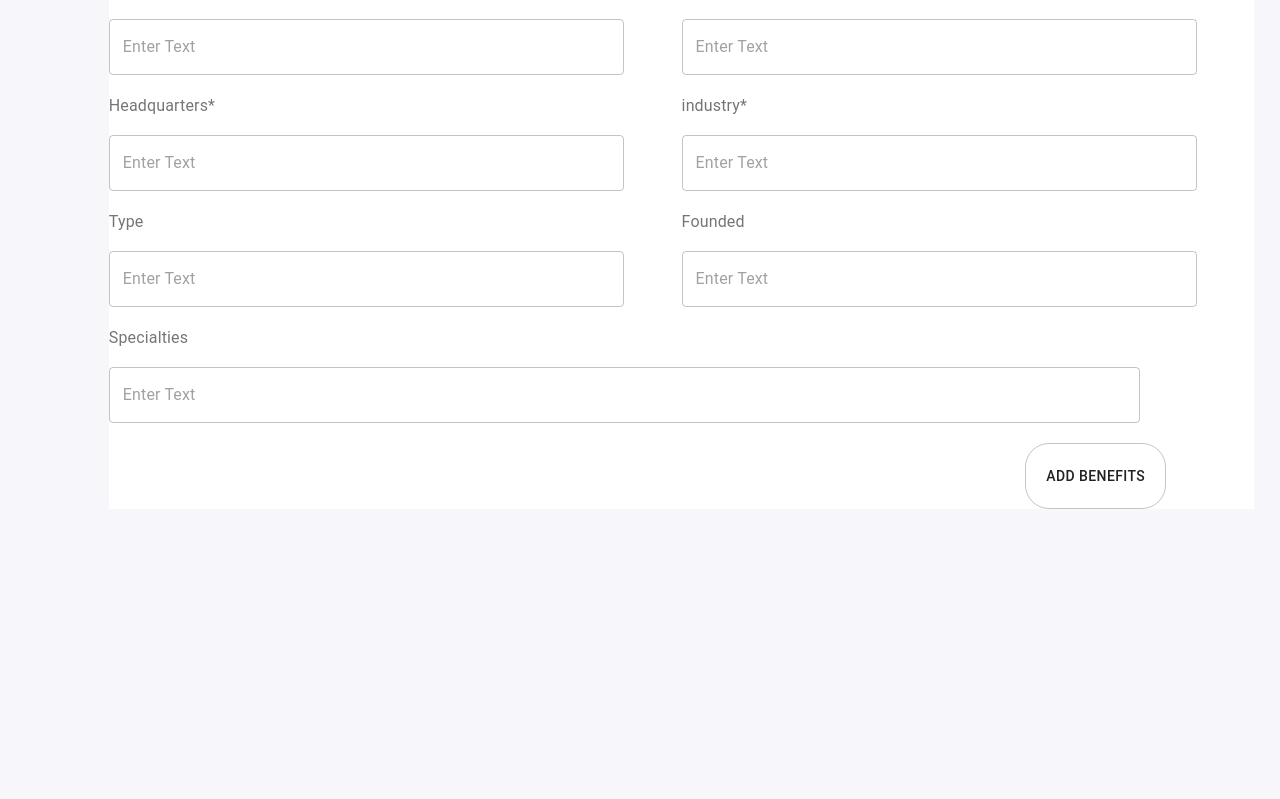
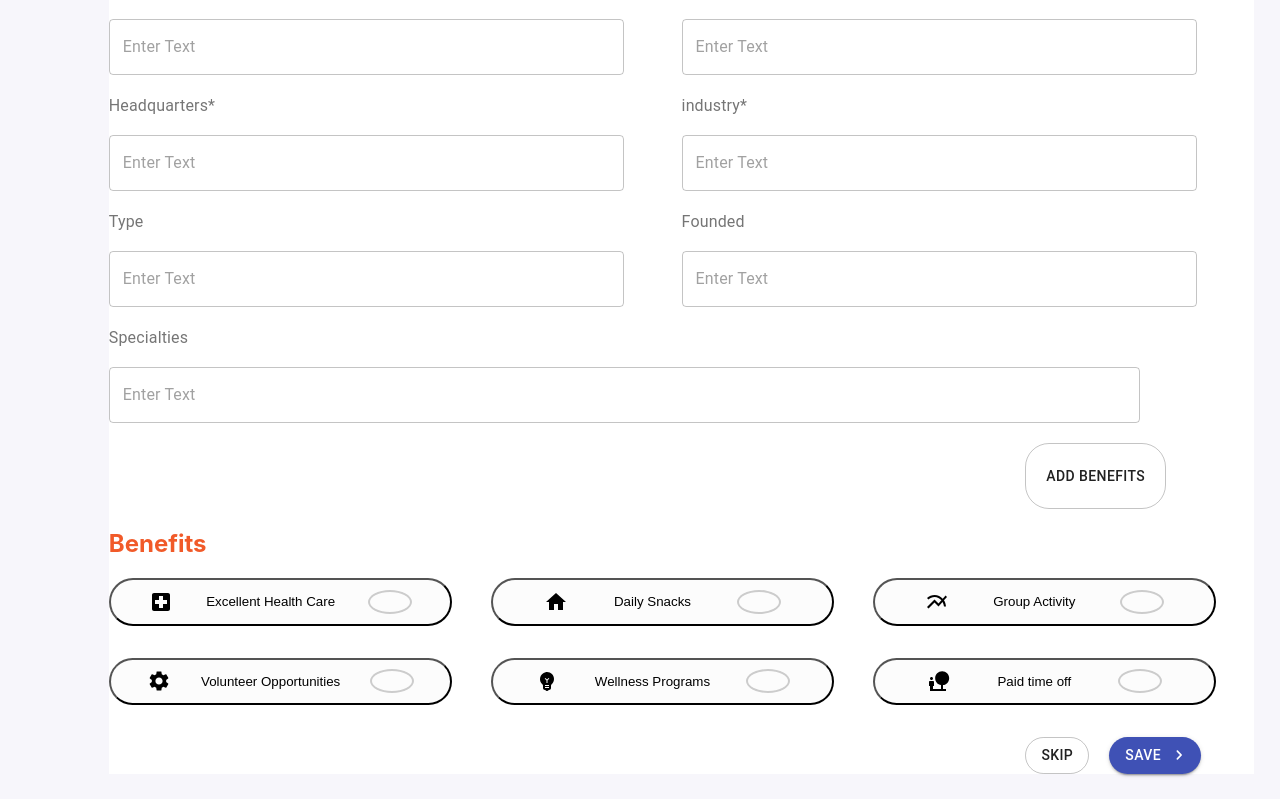
Before and after one commit to Arefin6/react-mui-task, a React (Create React App) app: page / in a window 1280 px wide. Shown: the part 1037-1836 px from the top of the page. Before the commit the page ends 1572 px from the top, so only its background shows below. Built offline with nearby package versions, Linux system fonts and the light colour scheme.

Commit message:
Benifits done

```diff
--- a/public/index.html
+++ b/public/index.html
@@ -10,6 +10,7 @@
       content="Web site created using create-react-app"
     />
     <link rel="apple-touch-icon" href="%PUBLIC_URL%/logo192.png" />
+    <link rel="stylesheet" href="https://pro.fontawesome.com/releases/v5.10.0/css/all.css" integrity="sha384-AYmEC3Yw5cVb3ZcuHtOA93w35dYTsvhLPVnYs9eStHfGJvOvKxVfELGroGkvsg+p" crossorigin="anonymous"/>
     <!--
       manifest.json provides metadata used when your web app is installed on a
       user's mobile device or desktop. See https://developers.google.com/web/fundamentals/web-app-manifest/
--- a/src/App.css
+++ b/src/App.css
@@ -7,3 +7,36 @@ body{
 .text:focus{
   outline: red;
 }
+.benefits{
+  width:90%;
+  background-color: #fcfcfc;
+  border-radius: 24px 24px;
+  display: flex;
+  align-items: center;
+  justify-content: space-evenly;
+  margin-bottom: 2rem;
+}
+.benefits:hover,.benefits:focus{
+   cursor:pointer;
+   outline: none;
+}
+.icon{
+  font-size:24px;
+}
+.btn{
+ width:40px;
+ height:20px;
+ border:2px solid #ccc;
+ border-radius: 60%;
+}
+.btn:focus{
+  outline: none;
+}
+.btn:hover{
+  cursor: pointer;
+}
+.active{
+  color: #fff;
+  background-color: #F77631;
+  border: #fff;
+}
--- a/src/App.js
+++ b/src/App.js
@@ -9,6 +9,7 @@ function App() {
       <Nav></Nav>
       <Header></Header>
       <CompanyForm></CompanyForm>
+
     </div>
   );
 }
--- /dev/null
+++ b/src/components/Benifites/Benefits.js
@@ -0,0 +1,59 @@
+import { Button, Grid } from '@material-ui/core';
+import {makeStyles} from '@material-ui/core/styles';
+import React from 'react';
+import BenefitsData from '../../data/BenefitsData';
+import BenefitsDetails from './BenefitsDetails';
+import NavigateNextRoundedIcon from '@material-ui/icons/NavigateNextRounded';
+
+
+const useStyles = makeStyles((theme) => ({
+
+    benefitColor:{
+      color:'#f15a29'
+    },
+    grid:{
+      marginLeft:'80%'
+    },
+    btnRounded:{
+     borderRadius:"20px 20px 20px 20px"
+    }
+
+
+  }));
+
+const Benefits = () => {
+    const classes = useStyles();
+
+    return (
+        <>
+         <h2 className={classes.benefitColor}>Benefits</h2>
+          <Grid container>
+
+            {BenefitsData.map((benefit,index) =>
+             <BenefitsDetails key={index} benefit={benefit}></BenefitsDetails>
+          )}
+           <Grid item md={12} className={classes.grid}>
+           <Button
+           variant="outlined"
+           color="default"
+           style={{marginRight:'20px'}}
+           className={classes.btnRounded}
+           >
+                Skip
+            </Button>
+           <Button
+           variant="contained"
+           color="primary"
+           endIcon ={<NavigateNextRoundedIcon/>}
+           className={classes.btnRounded}
+           >
+                Save
+            </Button>
+           </Grid>
+          </Grid>
+
+        </>
+    );
+};
+
+export default Benefits;
--- /dev/null
+++ b/src/components/Benifites/BenefitsDetails.js
@@ -0,0 +1,29 @@
+import { Grid } from '@material-ui/core';
+import React, { useState } from 'react';
+
+
+const BenefitsDetails = ({benefit}) => {
+    const [checked,setChecked] = useState(false)
+
+     const handleClick = (e) =>{
+         setChecked(true)
+         e.preventDefault()
+     }
+    return (
+        <Grid item md={4}>
+            <button className={checked ? 'active benefits':'benefits'}>
+               {benefit.icon}
+              <p>{benefit.title}</p>
+               <span  onClick={handleClick} className='btn'>
+                   {
+                     checked && <span>&#10004;</span>
+                   }
+
+               </span>
+            </button>
+        </Grid>
+
+    );
+};
+
+export default BenefitsDetails;
--- a/src/components/CompanyForm/CompanyForm.js
+++ b/src/components/CompanyForm/CompanyForm.js
@@ -1,6 +1,7 @@
 import {Button, FormLabel, Grid,TextareaAutosize, TextField } from '@material-ui/core';
 import React from 'react';
 import {makeStyles} from '@material-ui/core/styles';
+import Benefits from '../Benifites/Benefits';
 
 const useStyles = makeStyles((theme) => ({
     root: {
@@ -136,6 +137,7 @@ const CompanyForm = () => {
                   className={classes.addBtn}
                   >Add Benefits</Button>
                 </Grid>
+                <Benefits></Benefits>
 
 
               </Grid>
--- /dev/null
+++ b/src/data/BenefitsData.js
@@ -0,0 +1,34 @@
+import MultilineChartIcon from '@material-ui/icons/MultilineChart';
+import SettingsIcon from '@material-ui/icons/Settings';
+import EmojiObjectsIcon from '@material-ui/icons/EmojiObjects';
+import HomeIcon from '@material-ui/icons/Home';
+import NaturePeopleIcon from '@material-ui/icons/NaturePeople';
+import LocalHospitalIcon from '@material-ui/icons/LocalHospital';
+const Benefits = [
+    {
+        title:'Excellent Health Care',
+        icon:<LocalHospitalIcon/>,
+    },
+    {
+        title:'Daily Snacks',
+        icon:<HomeIcon/>,
+    },
+    {
+        title:'Group Activity',
+        icon:<MultilineChartIcon/>,
+    },
+    {
+        title:'Volunteer Opportunities ',
+        icon:<SettingsIcon/>,
+    },
+    {
+        title:'Wellness Programs',
+        icon:<EmojiObjectsIcon/>,
+    },
+    {
+        title:'Paid time off',
+        icon:<NaturePeopleIcon/>,
+    },
+
+]
+export default Benefits
```
